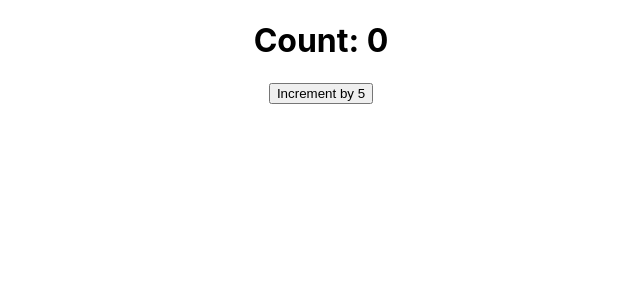
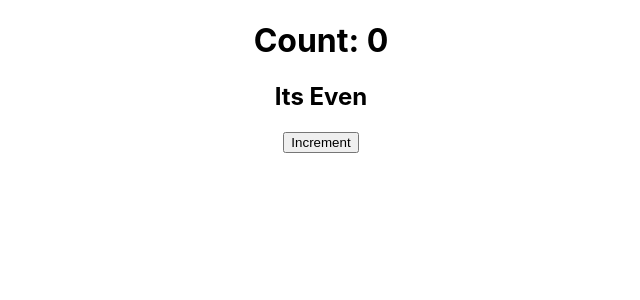
Before and after one commit to Sanju-srivatsa/react-session, a React (Create React App) app in the folder react-app/: page / in a window 1280 px wide. Shown: the top 300 px of the page, without its empty margins (319-959 px from the left). Built offline with nearby package versions, Linux system fonts and the light colour scheme.

Commit message:
Conditional-Rendering-Even/Odd

```diff
--- a/react-app/src/App.js
+++ b/react-app/src/App.js
@@ -1,11 +1,12 @@
 import './App.css';
 import React from 'react'
-import Counter from './components/eventbinding/Counter'
+import Counter from './components/conditionalrendering/Counter'
 {/*import TodoList from './components/TodoList'
 import Counter from './components/Counter'
 import ClassComponent from './components/ClassComponent'
 import FunctionalComponent from './components/FunctionalComponent'
 import FunctionalCounter from './components/FunctionalCounter'
+import Counter from './components/eventbinding/Counter'
 import Counter from './components/parentchild/Counter'
 */}
 
--- /dev/null
+++ b/react-app/src/components/conditionalrendering/Counter.js
@@ -0,0 +1,76 @@
+import React, {Component} from 'react'
+
+class Counter extends Component{
+  constructor(){
+    super()
+    this.state ={
+      count:0
+    }
+
+  }
+
+incrementCount = () => {
+  this.setState({
+    count: this.state.count + 1
+  })
+}
+
+
+ render () {
+
+    const {count} = this.state
+//APPROCH-1:Conditional Approch reglr
+//     if(count % 2 === 0){
+//  return(
+//    <div>
+//    <h1>Count: {this.state.count}</h1>
+//     <h2>It's Even</h2>
+// <button onClick={this.incrementCount}>Increment</button>
+
+//    </div>
+//       )
+//     }else{
+//  return(
+//    <div>
+//    <h1>Count: {this.state.count}</h1>
+// <h2>It's Odd</h2>
+// <button onClick={this.incrementCount}>Increment</button>
+
+//    </div>
+//       )
+//     }
+
+
+//APPROCH-2:Part of ui defining as variable apporch
+
+//  let element
+//  if(count % 2 === 0){
+//    element = <h2>It's Even</h2>
+//  }else{
+//       element = <h2>It's Odd</h2>
+//  }
+
+//   return(
+//     <div>
+//    <h1>Count: {this.state.count}</h1>
+// {element}
+// <button onClick={this.incrementCount}>Increment</button>
+
+//    </div>
+//   )
+
+//APPROCH-3: Teronary operator
+return(
+    <div>
+   <h1>Count: {this.state.count}</h1>
+<h2>{count %2===0 ? 'Its Even' : 'Its Odd'}</h2>
+<button onClick={this.incrementCount}>Increment</button>
+
+   </div>
+  )
+
+    }
+
+}
+
+export default Counter ;
```
